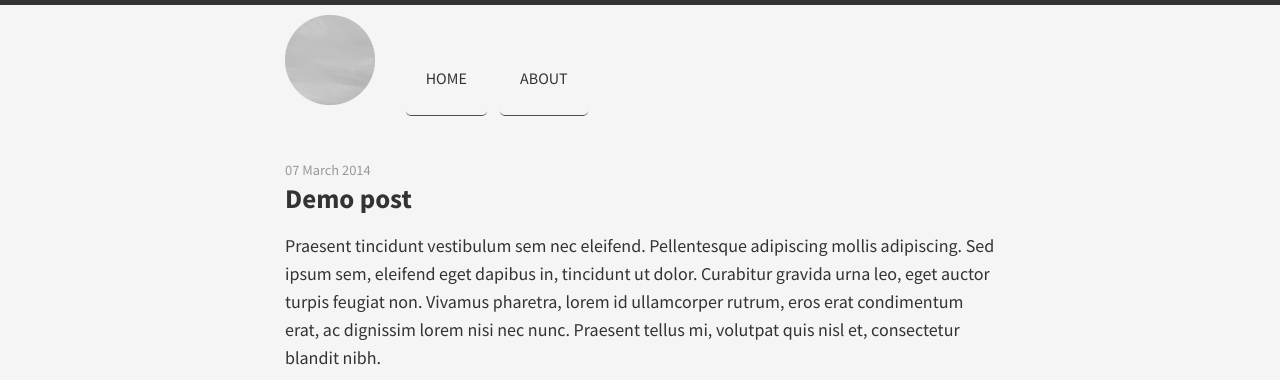
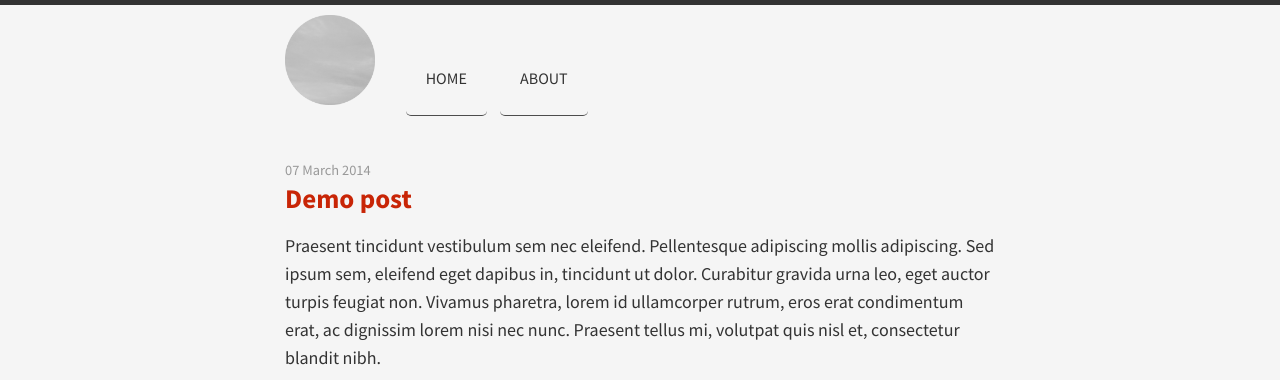
Before and after one commit to MaDejing/DejingMa, a Jekyll site: the page built from _posts/2014-03-07-demo-post.md, in a window 1280 px wide. Shown: the top 380 px of the page. Built offline with Jekyll 4.4.1, drawn with Linux system fonts in a browser that asks for light colours; nearby versions of some CDN libraries.

Commit message:
no message

```diff
--- a/public/css/main.scss
+++ b/public/css/main.scss
@@ -37,6 +37,10 @@ hr,
 .fluid-width-video-wrapper,
 .highlight {
   margin-bottom: 20px;
+}
+
+h2 {
+  color: $azul-accent-color;
 }
 
 blockquote {
```
